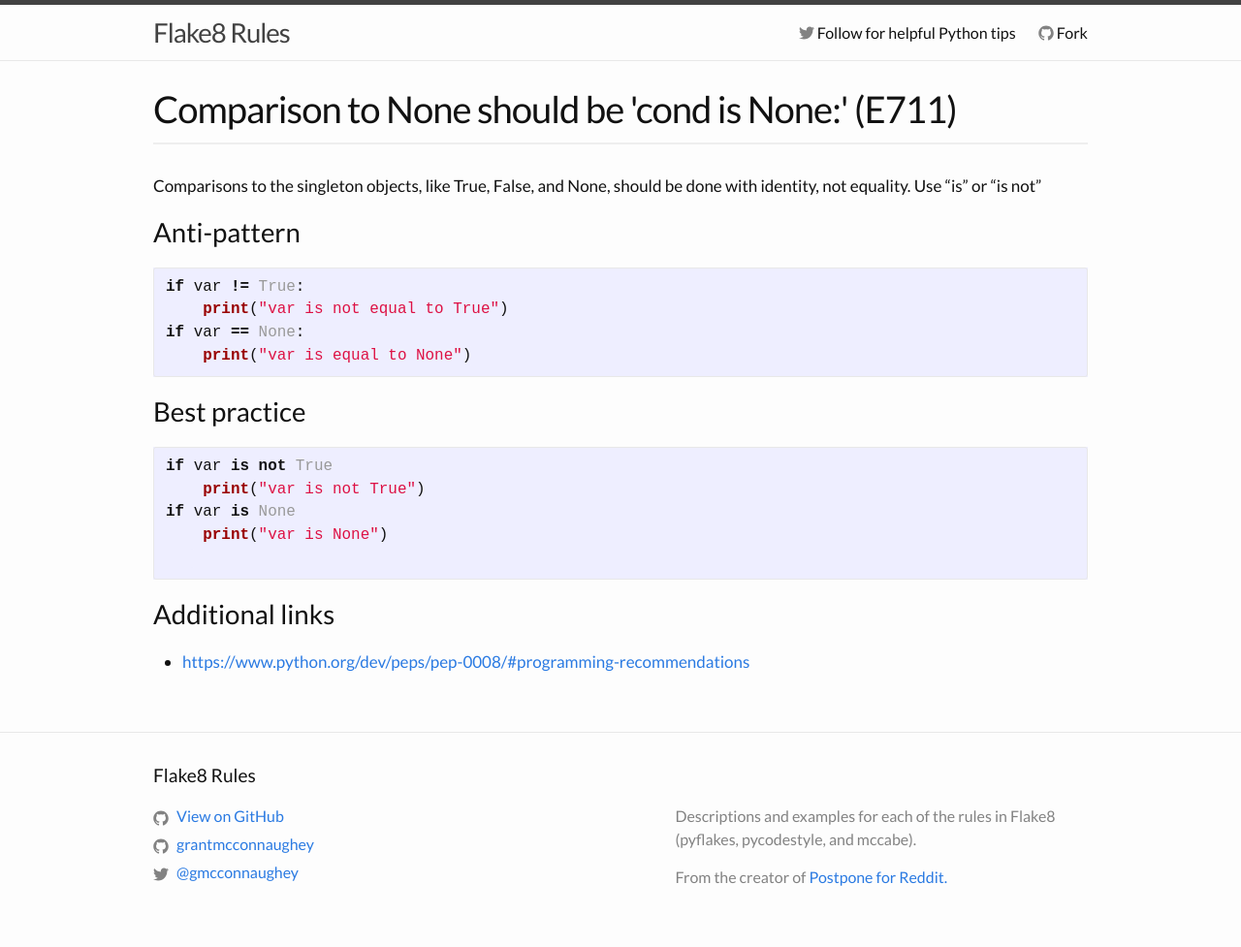
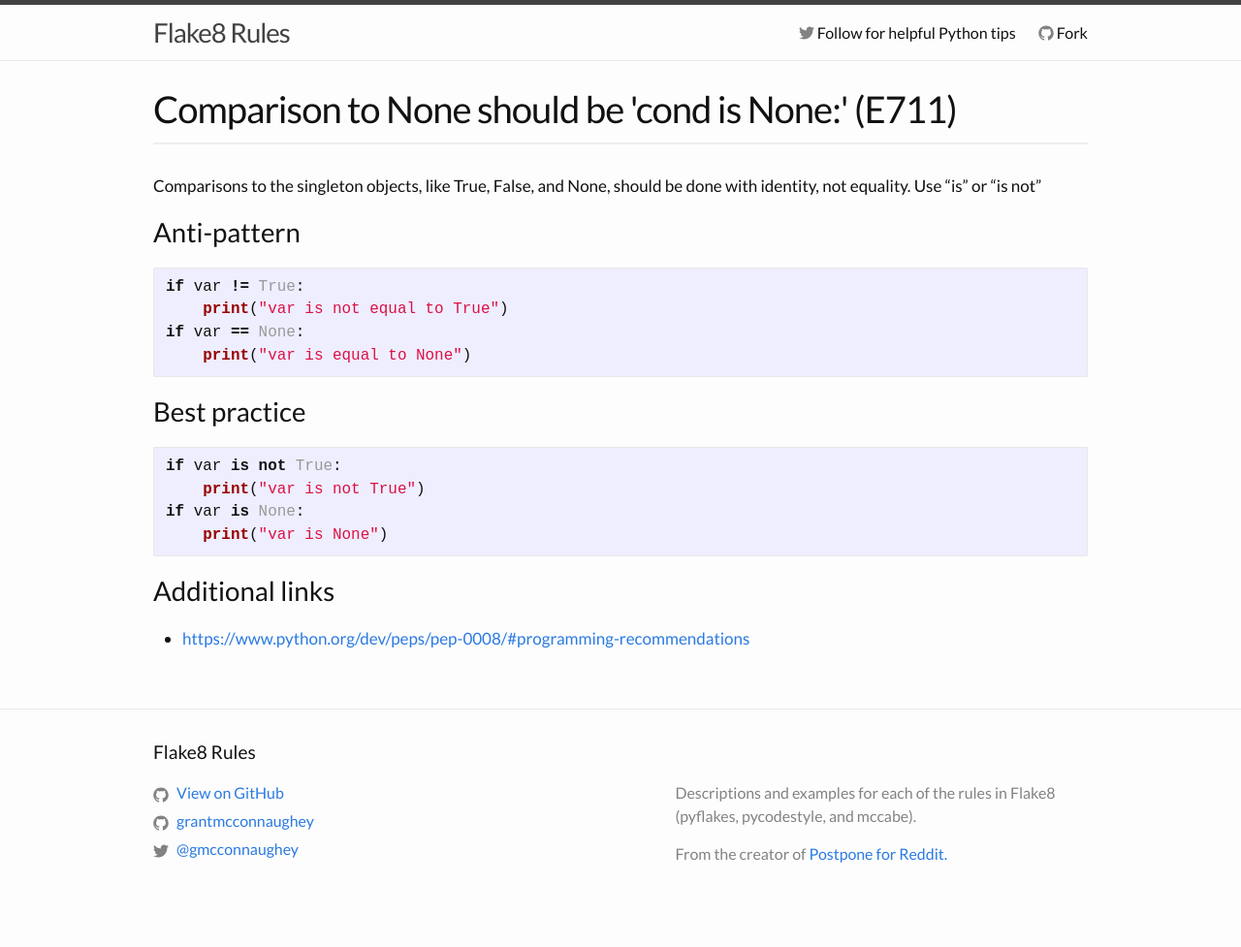
Before and after one commit to grantmcconnaughey/Flake8Rules, a Jekyll site: the page built from _rules/E711.md, in a window 1280 px wide. Shown: the whole page at 97% size. Built offline with Jekyll 4.4.1, drawn with Linux system fonts in a browser that asks for light colours; nearby versions of some CDN libraries; comment, search, counter and statistics services are not loaded; after the commit the page ends 953 px from its top, so only the background shows below that.

Commit message:
add missing `:` in E711 example code

````diff
--- a/_rules/E711.md
+++ b/_rules/E711.md
@@ -20,9 +20,8 @@
 ### Best practice
 
 ```python
-if var is not True
+if var is not True:
     print("var is not True")
-if var is None
+if var is None:
     print("var is None")
-
 ```
````
